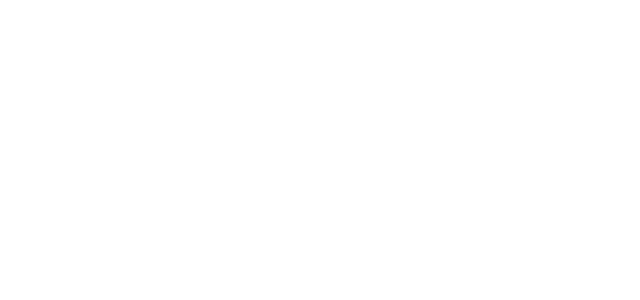
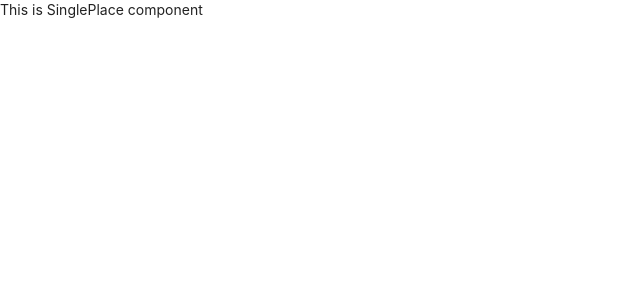
Before and after one commit to maemeier/wedding, a React (Create React App) app: page /places/1 in a window 1280 px wide. Shown: the top 300 px of the page, without its empty margins (0-640 px from the left). Built offline with nearby package versions, Linux system fonts and the light colour scheme.

Commit message:
set 404 page

```diff
--- a/src/App.js
+++ b/src/App.js
@@ -7,11 +7,12 @@
 
 function App() {
   return (
-    <div className="App">
+    <Switch>
       <Route exact path="/" component={Home} />
       <Route exact path="/places" component={Places} />
-      <Route exact path="/single-place" component={SinglePlace} />
-    </div>
+      <Route exact path="/places/:slug" component={SinglePlace} />
+      <Route component={Error} />
+    </Switch>
   );
 }
 
```
